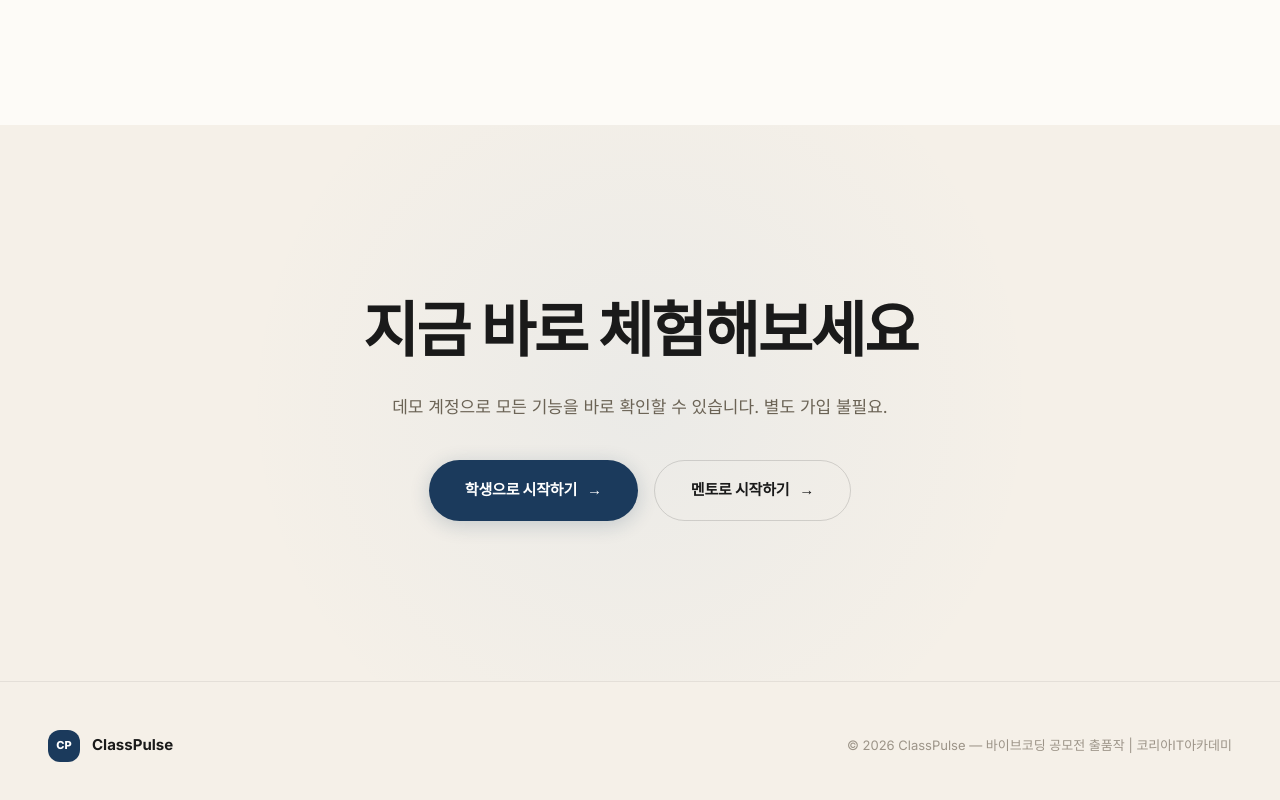
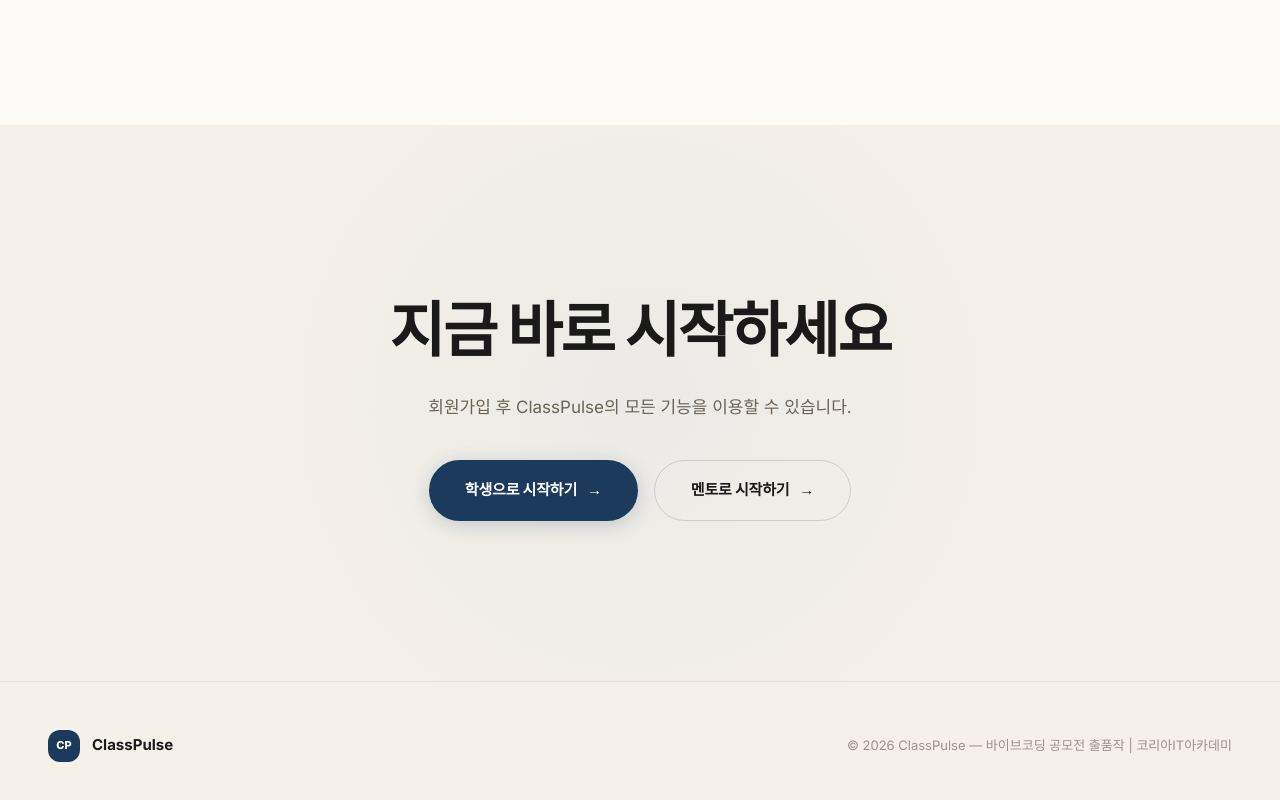
Before and after one commit to BNDAD/classpulse, a Next.js app: page / in a window 1280 px wide. Shown: the part 3650-4450 px from the top of the page. Built offline with nearby package versions, Linux system fonts and the light colour scheme; no server answers; a web font is replaced by a local one.

Commit message:
fix: CTA 시작하기 버튼을 회원가입 페이지로 연결

```diff
--- a/src/app/(auth)/register/page.tsx
+++ b/src/app/(auth)/register/page.tsx
@@ -3,7 +3,7 @@
 
 import { useState, useEffect } from 'react';
 import { createClient } from '@/lib/supabase/client';
-import { useRouter } from 'next/navigation';
+import { useRouter, useSearchParams } from 'next/navigation';
 import Link from 'next/link';
 
 type Step = 1 | 2 | 3;
@@ -32,7 +32,16 @@ export default function RegisterPage() {
   const [loading, setLoading] = useState(false);
   const [error, setError] = useState<string | null>(null);
   const router = useRouter();
+  const searchParams = useSearchParams();
   const supabase = createClient();
+
+  // URL 쿼리 파라미터로 역할 자동 선택
+  useEffect(() => {
+    const roleParam = searchParams.get('role');
+    if (roleParam === 'MENTOR' || roleParam === 'STUDENT') {
+      setForm((prev) => ({ ...prev, role: roleParam }));
+    }
+  }, [searchParams]);
 
   // 지점 목록 로드
   useEffect(() => {
--- a/src/app/page.tsx
+++ b/src/app/page.tsx
@@ -2011,22 +2011,20 @@ export default function LandingPage() {
       {/* CTA */}
       <section className="cta-section" id="cta">
         <div className="container">
-          <h2 className="cta-heading reveal">지금 바로 체험해보세요</h2>
+          <h2 className="cta-heading reveal">지금 바로 시작하세요</h2>
           <p className="cta-desc reveal reveal-d1">
-            데모 계정으로 모든 기능을 바로 확인할 수 있습니다. 별도 가입 불필요.
+            회원가입 후 ClassPulse의 모든 기능을 이용할 수 있습니다.
           </p>
           <div className="cta-btns reveal reveal-d2">
             <button
               className="btn btn-primary"
-              onClick={() => handleDemoLogin(process.env.NEXT_PUBLIC_DEMO_STUDENT_EMAIL || 'student@classpulse.demo')}
-              disabled={loading !== null}
+              onClick={() => router.push('/register?role=STUDENT')}
             >
               학생으로 시작하기 <span className="btn-arrow">&rarr;</span>
             </button>
             <button
               className="btn btn-secondary"
-              onClick={() => handleDemoLogin('mentor@classpulse.demo')}
-              disabled={loading !== null}
+              onClick={() => router.push('/register?role=MENTOR')}
             >
               멘토로 시작하기 <span className="btn-arrow">&rarr;</span>
             </button>
```
